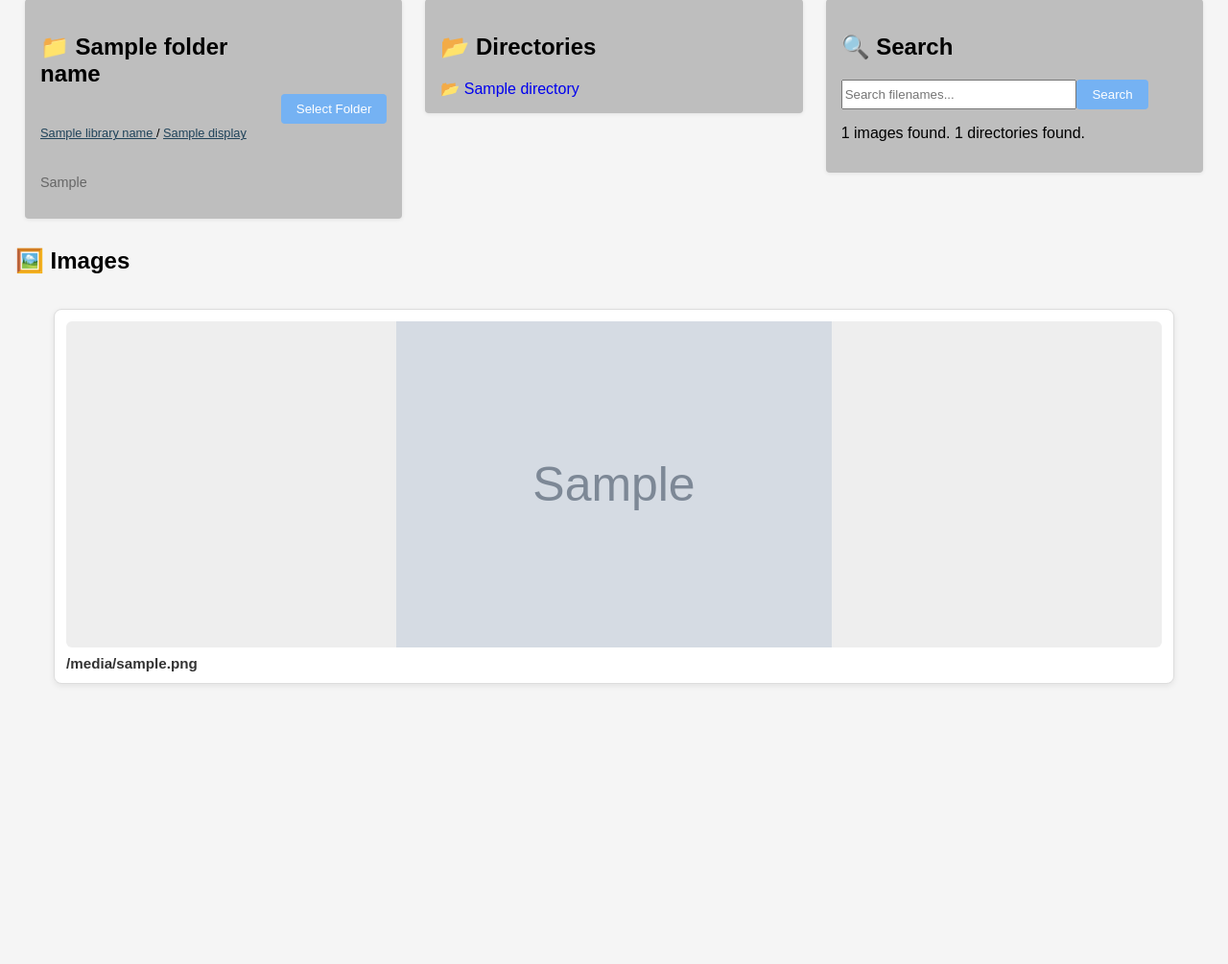
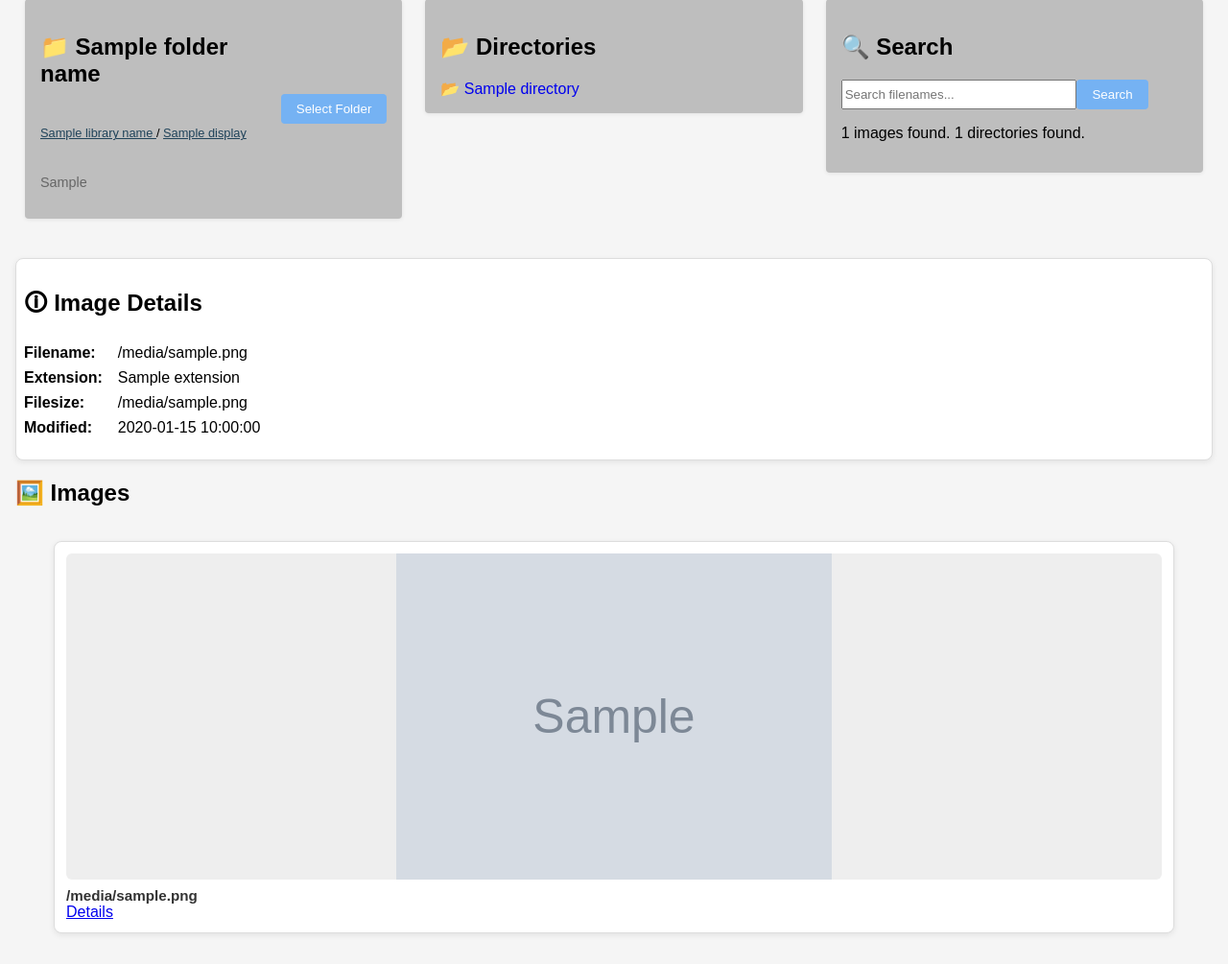
Before and after one commit to NullWhiteCode/MemeBrain, a Flask app: template templates/index.html in a window 1280 px wide. Shown: the part 107-1112 px from the top of the page at 96% size. Before the commit the page ends 821 px from the top, so only its background shows below. Run offline with Flask 3, Linux system fonts and the light colour scheme; the template is opened without the code that fills it: most values are stand-ins (such as "Sample title", 1, 10 or a date in 2020); grey boxes marked "Sample" are stand-in pictures; some libraries are stand-ins or nearby versions.

Commit message:
Add image metadata panel and improve folder navigation.

```diff
--- a/app.py
+++ b/app.py
@@ -3,6 +3,7 @@ from pathlib import Path
 import json
 import tkinter as tk
 from tkinter import filedialog
+from datetime import datetime
 
 """
 MemeBrain
@@ -109,6 +110,33 @@ def split_path_parts(current_folder):
     return breadcrumbs
 
 
+def get_image_metadata(image_path):
+    image_path = Path(image_path)
+    file_stats = image_path.stat()
+    if not image_path.is_file():
+        return None
+
+    metadata = {
+        "filename": image_path.name,
+        "extension": image_path.suffix.lower(),
+        "filesize": format_filesize(file_stats.st_size),
+        "modified": format_timestamp(file_stats.st_mtime),
+    }
+    return metadata
+
+
+def format_filesize(filesize):
+    for unit in ['B', 'KB', 'MB']:
+        if filesize < 1024.0:
+            return f"{filesize:.2f} {unit}"
+        filesize /= 1024.0
+    return f"{filesize:.2f} GB"
+
+
+def format_timestamp(timestamp):
+    dt = datetime.fromtimestamp(timestamp)
+    return dt.strftime("%Y-%m-%d %H:%M:%S")
+
 
 @app.route('/', methods=['GET', 'POST'])
 def home():
@@ -123,6 +151,7 @@ def home():
     library_name = None
     current_folder = load_current_folder() or ""
     breadcrumbs = split_path_parts(current_folder)
+    metadata = None
 
     if library_path:
         library_name = Path(library_path).name
@@ -145,7 +174,7 @@ def home():
             files = search_file_names(folder_path, search_pattern)
 
 
-    return render_template('index.html', folder_path=folder_path, files=files, directories=directories, search_pattern=search_pattern, folder_name=folder_name, breadcrumbs=breadcrumbs, current_folder=current_folder, library_name=library_name)
+    return render_template('index.html', folder_path=folder_path, files=files, directories=directories, search_pattern=search_pattern, folder_name=folder_name, breadcrumbs=breadcrumbs, current_folder=current_folder, library_name=library_name, metadata=metadata)
 
 
 @app.route('/file/<path:filename>')
@@ -193,6 +222,7 @@ def folder_browser():
     save_library_path(folder_path)
     save_current_folder("")
     breadcrumbs = []
+    metadata = None
 
     files, directories = get_folder_contents(folder_path)
     return render_template(
@@ -204,7 +234,8 @@ def folder_browser():
         folder_name=folder_name,
         breadcrumbs=breadcrumbs,
         current_folder="",
-        library_name=Path(folder_path).name
+        library_name=Path(folder_path).name,
+        metadata=metadata
     )
 
 
@@ -226,6 +257,7 @@ def navigate_folder(subpath):
     library_name = Path(root_folder).name
     folder_name = folder_path.name
     files, directories = get_folder_contents(folder_path)
+    metadata = None
     return render_template(
         'index.html',
         folder_path=folder_path,
@@ -235,7 +267,8 @@ def navigate_folder(subpath):
         folder_name=folder_name,
         breadcrumbs=breadcrumbs,
         current_folder=new_current_folder,
-        library_name=library_name
+        library_name=library_name,
+        metadata=metadata
     )
 
 @app.route('/library_root')
@@ -246,6 +279,7 @@ def root_navigation_route():
 
     save_current_folder("")
     files, directories = get_folder_contents(root_folder)
+    metadata = None
 
     return render_template(
         'index.html',
@@ -256,9 +290,25 @@ def root_navigation_route():
         folder_name=Path(root_folder).name,
         breadcrumbs=[],
         current_folder="",
-        library_name=Path(root_folder).name
+        library_name=Path(root_folder).name,
+        metadata=metadata
     )
 
+
+@app.route('/image_metadata/<path:filename>')
+def image_metadata(filename):
+    library_root = load_library_path()
+    current_folder = load_current_folder() or ""
+    folder_path = Path(library_root) / current_folder
+    image_path = folder_path / filename
+
+    if image_path.is_file() and image_path.suffix.lower() in SUPPORTED_EXTENSIONS:
+        metadata = get_image_metadata(image_path)
+        files, directories = get_folder_contents(folder_path)
+
+        return render_template('index.html', folder_path=folder_path, files=files, directories=directories, search_pattern="", folder_name=folder_path.name, breadcrumbs=split_path_parts(current_folder), current_folder=current_folder, library_name=Path(library_root).name, metadata=metadata)
+
+    return "File not found or unsupported file type.", 404
 
 
 
--- a/static/CSS/style.css
+++ b/static/CSS/style.css
@@ -77,6 +77,7 @@ body {
   text-decoration-thickness: 2px;
   text-underline-offset: 2px;
 }
+
 /* Directory navigation */
 
 .directory-list {
@@ -128,6 +129,36 @@ body {
 .search-bar input {
   min-width: 0;
   flex: 1;
+}
+
+/* Metadata display */
+
+.metadata-panel {
+  margin-top: 0.7rem;
+  padding: 0.5rem;
+  background: #fff;
+  border: 1px solid #ddd;
+  border-radius: 8px;
+  box-shadow: 0 2px 6px rgba(0, 0, 0, 0.08);
+}
+
+.metadata-list {
+  display: grid;
+  grid-template-columns: max-content 1fr;
+  gap: 0.5rem 1rem;
+}
+
+.metadata-list dt,
+.metadata-list dd {
+  margin: 0;
+}
+
+.metadata-list dt {
+  font-weight: bold;
+}
+
+.metadata-list dd {
+  overflow-wrap: anywhere;
 }
 
 /* Image gallery */
--- a/templates/index.html
+++ b/templates/index.html
@@ -95,6 +95,24 @@
         </section>
       </div>
 
+      <div class="panel"></div>
+      <section class="metadata-panel">
+        <h2>🛈 Image Details</h2>
+        {% if metadata %}
+        <dl class="metadata-list">
+          <dt>Filename:</dt>
+          <dd>{{ metadata.filename }}</dd>
+          <dt>Extension:</dt>
+          <dd>{{ metadata.extension }}</dd>
+          <dt>Filesize:</dt>
+          <dd>{{ metadata.filesize }}</dd>
+          <dt>Modified:</dt>
+          <dd>{{ metadata.modified }}</dd>
+        </dl>
+        {% endif %}
+      </section>
+      </div>
+
       <section>
         <h2><b>🖼️ Images</b></h2>
 
@@ -113,9 +131,17 @@
                 alt="{{ file }}"
               />
             </a>
+
             <figcaption class="filename" title="{{ file }}">
               {{ file }}
             </figcaption>
+
+            <a
+              class="details-button"
+              href="{{ url_for('image_metadata', filename=file) }}"
+            >
+              Details
+            </a>
           </figure>
           {% endfor %}
         </div>
```
